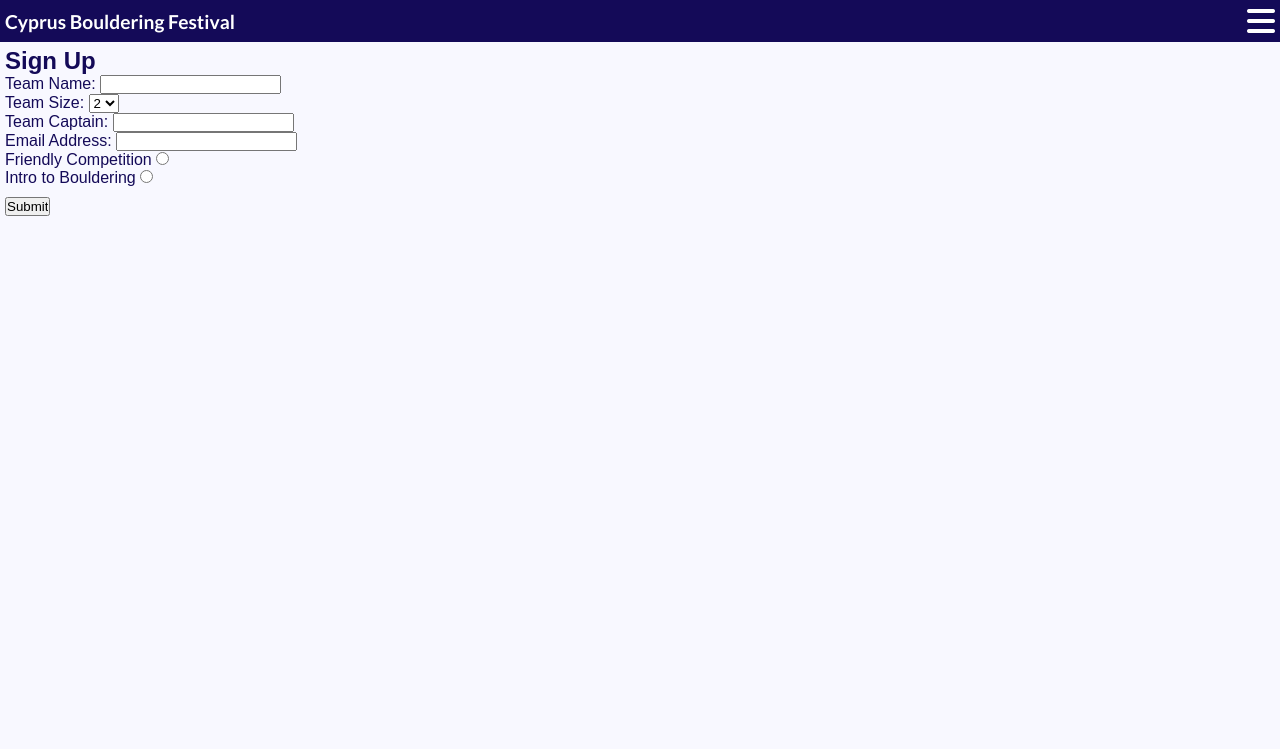
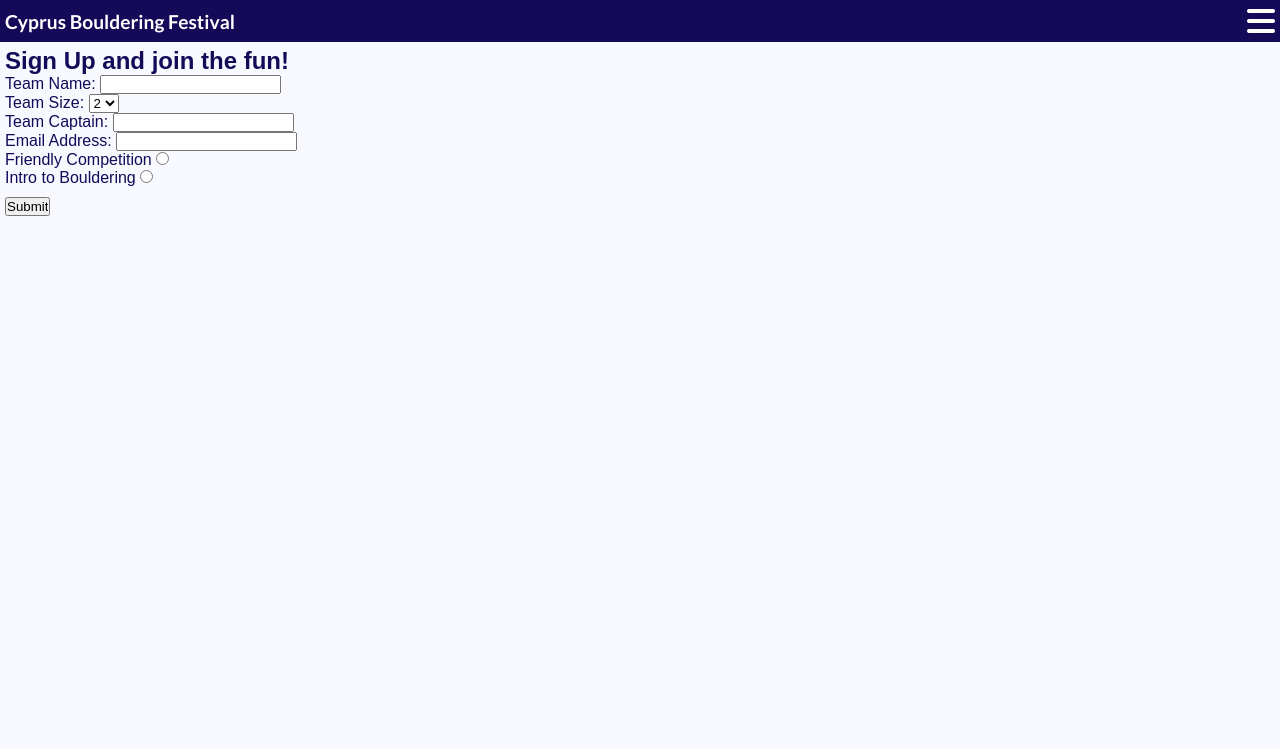
Before and after one commit to dimispapa/cy_boulder_fest, a plain HTML site: page registration.html in a window 1280 px wide. Shown: the top 749 px of the page. Drawn offline with Linux system fonts and the light colour scheme; a web font is replaced by a local one.

Commit message:
feat: change h2 text in signup page

```diff
--- a/registration.html
+++ b/registration.html
@@ -47,7 +47,7 @@
     <!-- Main Content -->
     <main>
         <section id="registration-form">
-            <h2>Sign Up</h2>
+            <h2>Sign Up and join the fun!</h2>
             <form action="https://formdump.codeinstitute.net/" target="_blank" method="post" id="form-signup">
                 <!-- Team name text -->
                 <label for="team-name">Team Name:</label>
```
